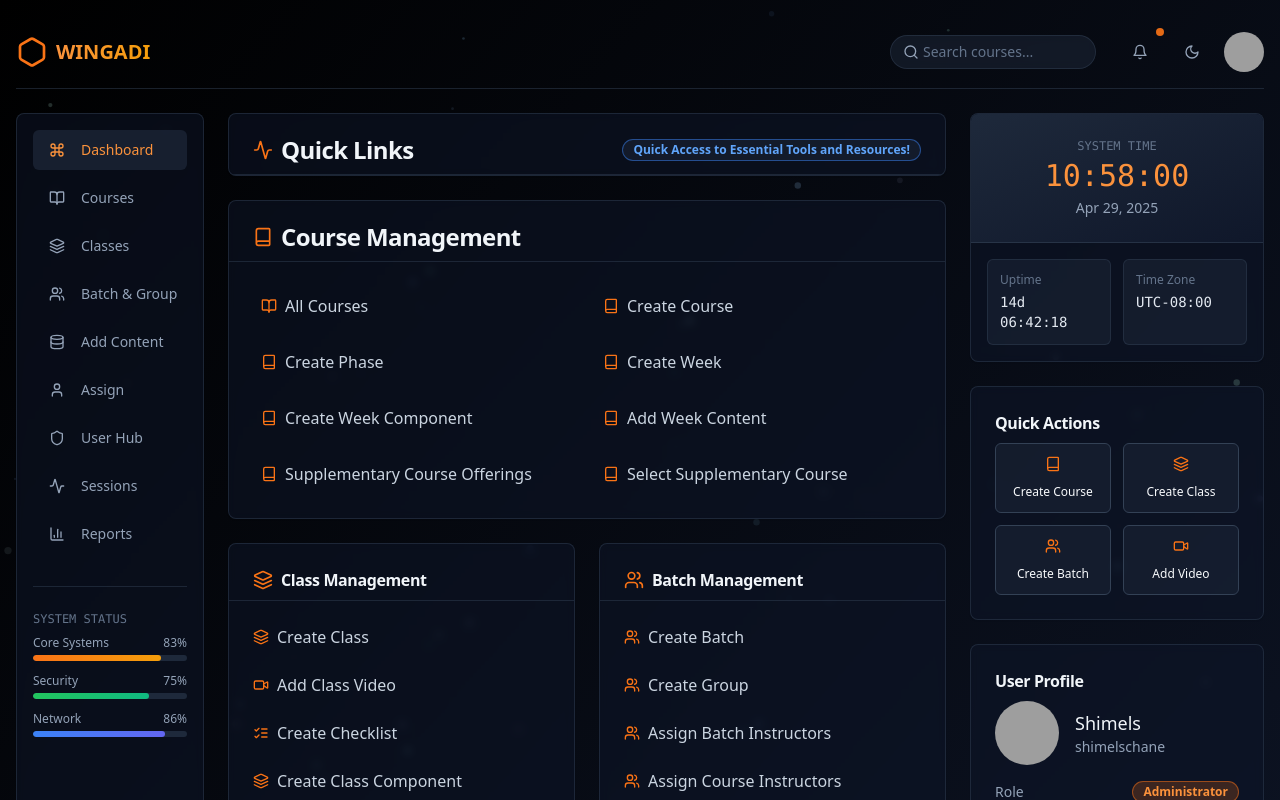
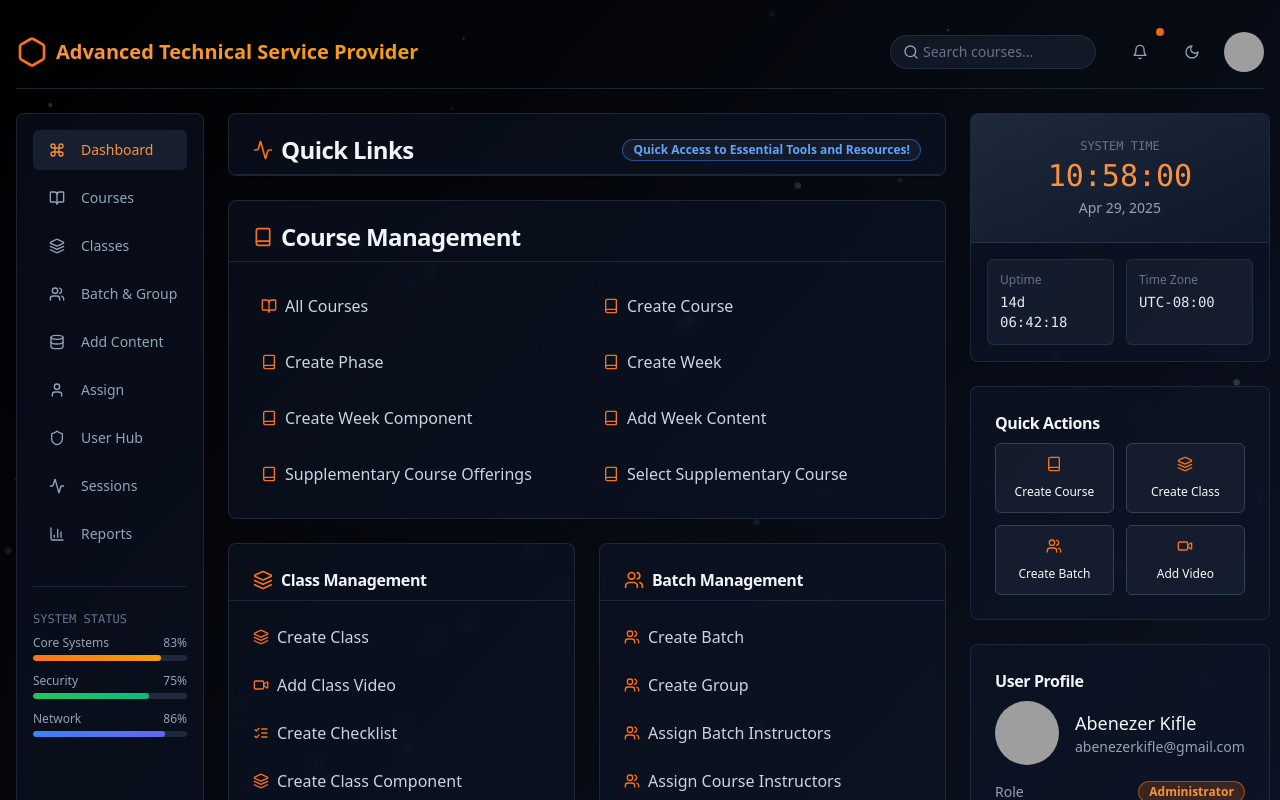
Before and after one commit to abenooo/e-learning, a Next.js app in the folder admin-dashboard/: page / in a window 1280 px wide. Shown: the top 800 px of the page. Built offline with nearby package versions, Linux system fonts and the light colour scheme; grey boxes are pictures that could not be loaded.

Commit message:
Update dashboard to reflect new branding and user information

```diff
--- a/admin-dashboard/dashboard.tsx
+++ b/admin-dashboard/dashboard.tsx
@@ -209,7 +209,7 @@ export default function Dashboard() {
           <div className="flex items-center space-x-2">
             <Hexagon className="h-8 w-8 text-orange-500" />
             <span className="text-xl font-bold bg-gradient-to-r from-orange-400 to-amber-500 bg-clip-text text-transparent">
-              WINGADI
+            Advanced Technical Service Provider
             </span>
           </div>
 
@@ -488,8 +488,8 @@ export default function Dashboard() {
                       <AvatarFallback className="bg-slate-700 text-orange-500 text-xl">ST</AvatarFallback>
                     </Avatar>
                     <div>
-                      <div className="text-lg font-medium text-slate-100">Shimels</div>
-                      <div className="text-sm text-slate-400">shimelschane</div>
+                      <div className="text-lg font-medium text-slate-100">Abenezer Kifle</div>
+                      <div className="text-sm text-slate-400">abenezerkifle@gmail.com</div>
                     </div>
                   </div>
                   <div className="space-y-3">
```
